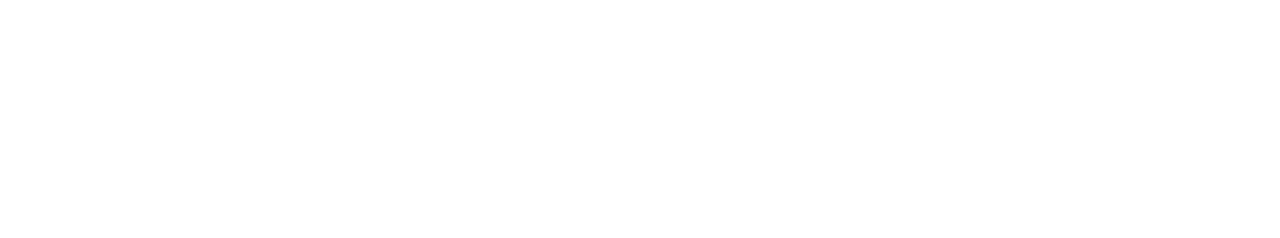
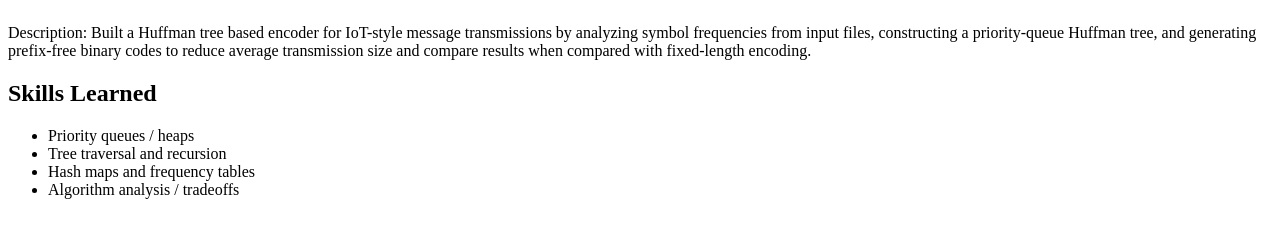
Before and after one commit to LGober/LGober.github.io, a plain HTML site: page projects/project1.html in a window 1280 px wide. Drawn offline with Linux system fonts and the light colour scheme.

Commit message:
half of project 1 page
Added project description and skills learned.

```diff
--- a/projects/project1.html
+++ b/projects/project1.html
@@ -1,6 +1,17 @@
 <html>
   <head><title>Project 1</title></head>
+  <img src= "">
   <body>
+    <p>
+      Description: Built a Huffman tree based encoder for IoT-style message transmissions by analyzing symbol frequencies from input files, constructing a priority-queue Huffman tree, and generating prefix-free binary codes to reduce average transmission size and compare results when compared with fixed-length encoding.
+    </p>
 
+    <h2>Skills Learned</h2>
+    <ul>
+      <li>Priority queues / heaps</li>
+      <li>Tree traversal and recursion</li>
+      <li>Hash maps and frequency tables</li>
+      <li>Algorithm analysis / tradeoffs</li>
+    </ul>
   </body>
 </html>
```
